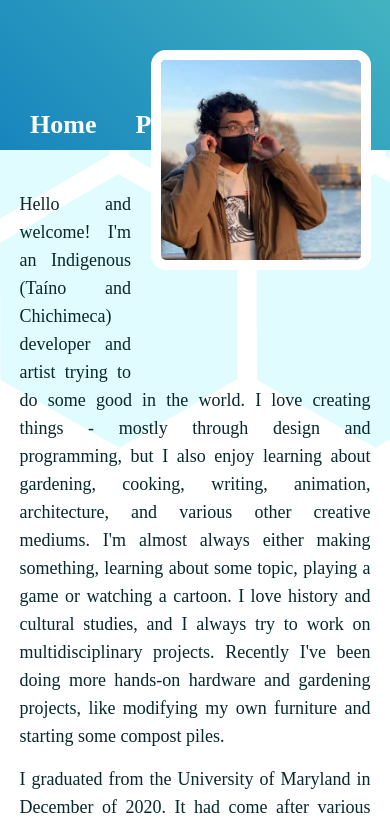
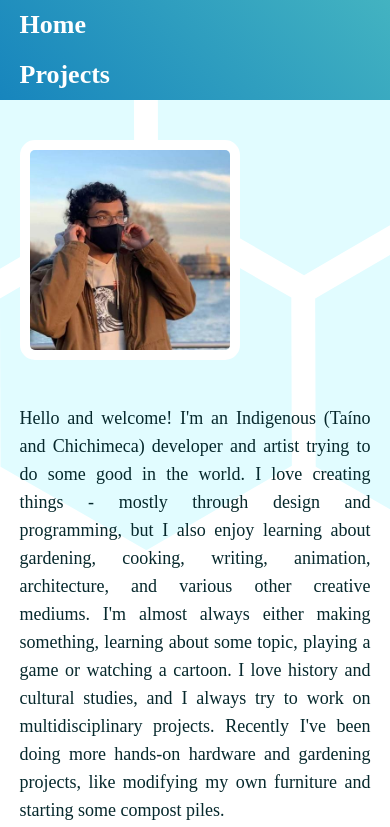
Before and after one commit to alugocp/resume, a plain HTML site: page index.html in a window 390 px wide. Shown: the top 827 px of the page. Drawn offline with Linux system fonts and the light colour scheme; a web font is replaced by a local one.

Commit message:
Made sure it works for mobile screens

```diff
--- a/style.css
+++ b/style.css
@@ -52,6 +52,23 @@ body {
 .header .sections a:hover {
     border-bottom: solid 10px var(--white);
 }
+@media screen and (max-width: 600px) {
+  .header {
+    height: auto;
+  }
+  .header .sections {
+    position: relative;
+  }
+  .header .sections a{
+    border-bottom: none;
+    display: block;
+    margin: 0 5vw;
+    padding: 10px 0;
+  }
+  .header .sections a:hover {
+    border-bottom: none;
+  }
+}
 
 /* Portrait */
 .portrait {
@@ -62,6 +79,13 @@ body {
     border-radius: 15px;
     top: -100px;
     margin: 0 5vw;
+}
+@media screen and (max-width: 600px) {
+  .portrait {
+    margin-top: 40px;
+    float: none;
+    top: 0;
+  }
 }
 
 /* Bibliography */
@@ -116,3 +140,8 @@ h1 {
 .contacts a:hover {
     text-decoration: underline;
 }
+@media screen and (max-width: 600px) {
+  .contacts {
+    grid-template-columns: 100%;
+  }
+}
```
Also changed, not shown: projects/index.html (+2 -2 lines), 1 other file.
